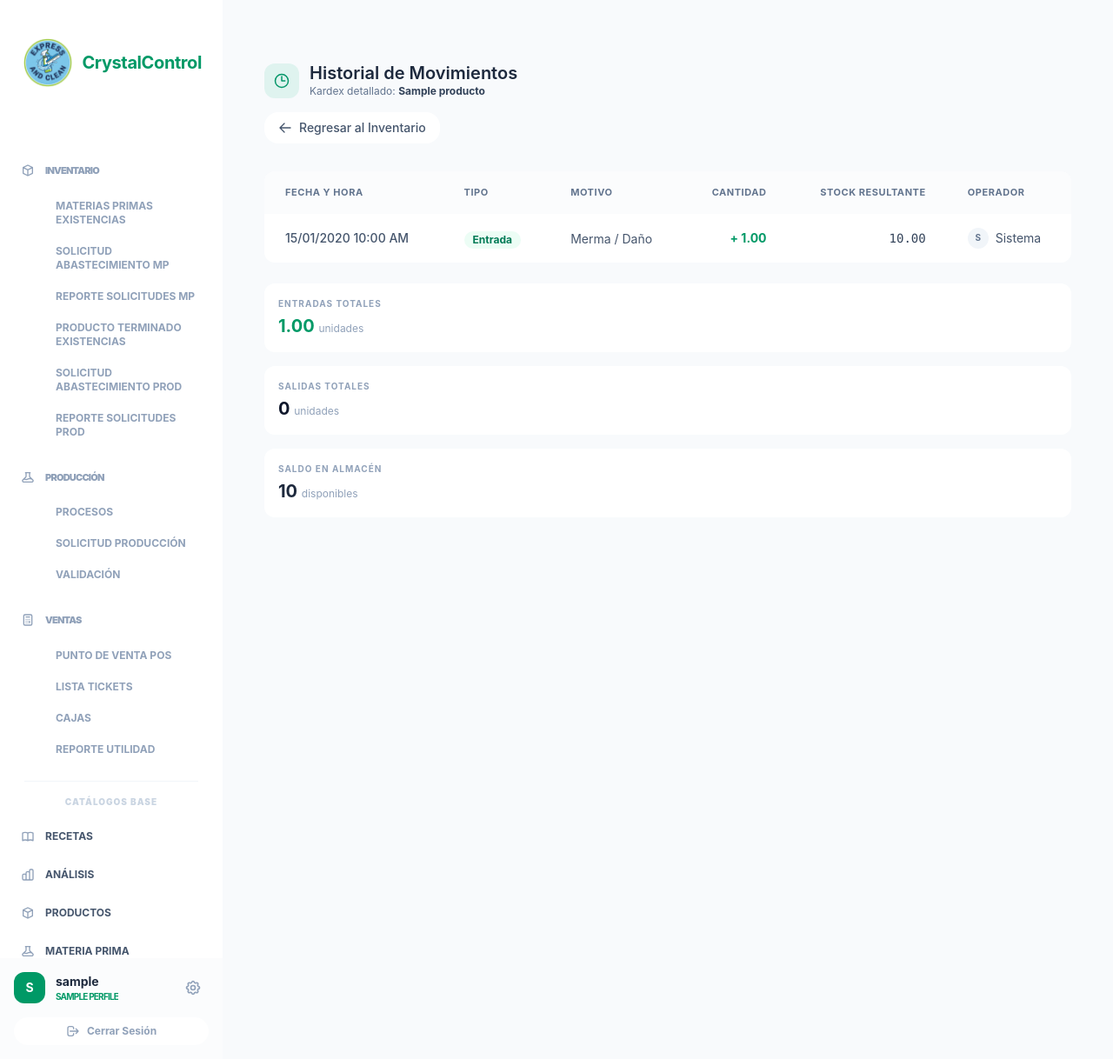
After one commit to IDGS-801-23001502/CrystalControl, a Flask app: template templates/production/inventory_pt_history.html in a window 1280 px wide. The commit adds this page. Shown: the whole page at 87% size. Run offline with Flask 3, Linux system fonts and the light colour scheme; the template is opened without the code that fills it: values that come from a table or form of the project are taken from there, others are empty; a user stored in the database is signed in; tables that the repository leaves empty hold one stand-in row (values such as "Sample post"); parts of the project's set-up code (start-up, migrations or seed data) failed here and were passed over; some libraries are stand-ins or nearby versions.

Commit message:
05/04/2026 Cambios en inventario

```diff
--- a/templates/layout_employees.html
+++ b/templates/layout_employees.html
@@ -77,7 +77,7 @@
                 Reporte Solicitudes MP
               </a>
               <a
-                href="#"
+                href="{{url_for('production.inventory_pt')}}"
                 class="p-2 pl-4 text-xs font-bold transition-colors uppercase {{ 'text-emerald-600 border-l-2 border-emerald-500 -ml-[2px]' if request.path == '#' else 'text-slate-400 hover:text-emerald-600' }}"
               >
                 Producto Terminado Existencias
--- a/templates/production/inventory_pt.html
+++ b/templates/production/inventory_pt.html
@@ -106,7 +106,7 @@
                 {% endif %}
                 <div>
                     <span class="font-bold text-slate-800 block">{{ prod.name }}</span>
-                    <span class="text-[10px] text-slate-400">ID: #{{ prod.id }}</span>
+                    <span class="text-[10px] text-slate-400">ID: #{{ prod.barcode }}</span>
                 </div>
             </div>
           </th>
@@ -146,7 +146,7 @@
             <div class="flex items-center justify-center gap-2">
                 <a href="#" class="emerald-link hover:underline text-xs font-medium">Ver Lotes</a>
                 <span class="text-slate-300">|</span>
-                <a href="#" class="text-slate-500 hover:text-slate-800 text-xs font-medium">Historial</a>
+                <a href="{{url_for('production.inventory_pt_history',product_id=prod.id)}}" class="text-slate-500 hover:text-slate-800 text-xs font-medium">Historial</a>
             </div>
           </td>
         </tr>
--- /dev/null
+++ b/templates/production/inventory_pt_history.html
@@ -0,0 +1,135 @@
+{% extends "layout_employees.html" %}
+{% block content %}
+
+<style>
+  .emerald-icon-bg { background-color: rgba(16, 185, 129, 0.10); border-color: rgba(16, 185, 129, 0.20); }
+  .emerald-icon { color: #059669; }
+  .emerald-badge { background-color: rgba(16, 185, 129, 0.10); border-color: rgba(16, 185, 129, 0.20); color: #047857; }
+</style>
+
+<div class="max-w-7xl mx-auto mt-10 px-4 mb-10">
+
+  <div class="flex flex-col md:flex-row md:items-center justify-between gap-4 mb-8">
+    <div class="flex items-center gap-3">
+      <div class="emerald-icon-bg flex items-center justify-center w-10 h-10 rounded-xl border">
+        <svg class="emerald-icon w-5 h-5" xmlns="http://www.w3.org/2000/svg" fill="none" viewBox="0 0 24 24" stroke-width="1.8" stroke="currentColor">
+          <path stroke-linecap="round" stroke-linejoin="round" d="M12 6v6h4.5m4.5 0a9 9 0 1 1-18 0 9 9 0 0 1 18 0Z" />
+        </svg>
+      </div>
+      <div>
+        <h1 class="text-xl font-semibold text-slate-800 leading-tight">Historial de Movimientos</h1>
+        <p class="text-xs text-slate-500">Kardex detallado: <span class="font-bold text-slate-700">{{ producto.name }}</span></p>
+      </div>
+    </div>
+
+    <div class="flex items-center gap-3">
+      <a href="{{ url_for('production.inventory_pt') }}"
+         class="flex items-center gap-2 px-4 py-2 text-sm font-medium text-slate-600 bg-white border border-slate-200 rounded-lg hover:bg-slate-50 transition-all active:scale-95 shadow-sm">
+        <svg class="w-4 h-4" xmlns="http://www.w3.org/2000/svg" fill="none" viewBox="0 0 24 24" stroke-width="2" stroke="currentColor">
+          <path stroke-linecap="round" stroke-linejoin="round" d="M10.5 19.5 3 12m0 0 7.5-7.5M3 12h18" />
+        </svg>
+        Regresar al Inventario
+      </a>
+    </div>
+  </div>
+
+  <div class="bg-white border border-slate-200 rounded-xl shadow-sm overflow-hidden">
+    <div class="overflow-x-auto">
+      <table class="w-full text-left border-collapse">
+        <thead>
+          <tr class="bg-slate-50/50 border-b border-slate-200">
+            <th class="px-6 py-4 text-[11px] font-bold text-slate-500 uppercase tracking-wider">Fecha y Hora</th>
+            <th class="px-6 py-4 text-[11px] font-bold text-slate-500 uppercase tracking-wider">Tipo</th>
+            <th class="px-6 py-4 text-[11px] font-bold text-slate-500 uppercase tracking-wider">Motivo</th>
+            <th class="px-6 py-4 text-[11px] font-bold text-slate-500 uppercase tracking-wider text-right">Cantidad</th>
+            <th class="px-6 py-4 text-[11px] font-bold text-slate-500 uppercase tracking-wider text-right">Stock Resultante</th>
+            <th class="px-6 py-4 text-[11px] font-bold text-slate-500 uppercase tracking-wider">Operador</th>
+          </tr>
+        </thead>
+        <tbody class="divide-y divide-slate-100">
+          {% for mov in movimientos %}
+          <tr class="hover:bg-slate-50/50 transition-colors">
+            <td class="px-6 py-4 text-sm text-slate-600 font-medium">
+              {{ mov.timestamp.strftime('%d/%m/%Y %I:%M %p') }}
+            </td>
+            <td class="px-6 py-4">
+              {% if mov.type == 1 %}
+                <span class="inline-flex items-center px-2.5 py-0.5 rounded-full text-xs font-bold bg-emerald-50 text-emerald-700 border border-emerald-100">
+                  Entrada
+                </span>
+              {% else %}
+                <span class="inline-flex items-center px-2.5 py-0.5 rounded-full text-xs font-bold bg-rose-50 text-rose-700 border border-rose-100">
+                  Salida
+                </span>
+              {% endif %}
+            </td>
+            <td class="px-6 py-4">
+              <span class="text-sm text-slate-600">
+                {% if mov.reason == 1 %} Merma / Daño
+                {% elif mov.reason == 2 %} Producción Terminada
+                {% elif mov.reason == 3 %} Ajuste Manual
+                {% elif mov.reason == 4 %} Devolución
+                {% else %} Movimiento General {% endif %}
+              </span>
+            </td>
+            <td class="px-6 py-4 text-sm text-right font-bold {{ 'text-emerald-600' if mov.type == 1 else 'text-rose-600' }}">
+              {{ '+' if mov.type == 1 else '-' }} {{ mov.quantity }}
+            </td>
+            <td class="px-6 py-4 text-sm text-right font-mono text-slate-700">
+              {{ mov.resulting_stock }}
+            </td>
+            <td class="px-6 py-4">
+              <div class="flex items-center gap-2">
+                <div class="w-6 h-6 rounded-full bg-slate-100 flex items-center justify-center text-[10px] font-bold text-slate-500 border border-slate-200">
+                  {{ mov.usuario.username[0].upper() if mov.usuario else 'S' }}
+                </div>
+                <span class="text-sm text-slate-600">{{ mov.usuario.username if mov.usuario else 'Sistema' }}</span>
+              </div>
+            </td>
+          </tr>
+          {% else %}
+          <tr>
+            <td colspan="6" class="px-6 py-20 text-center">
+              <div class="flex flex-col items-center">
+                <div class="p-4 bg-slate-50 rounded-full mb-4">
+                  <svg class="w-10 h-10 text-slate-300" xmlns="http://www.w3.org/2000/svg" fill="none" viewBox="0 0 24 24" stroke-width="1.5" stroke="currentColor">
+                    <path stroke-linecap="round" stroke-linejoin="round" d="M20.25 7.5l-.625 10.632a2.25 2.25 0 0 1-2.247 2.118H6.622a2.25 2.25 0 0 1-2.247-2.118L3.75 7.5m6 4.125l2.25 2.25m0 0l2.25 2.25M12 13.875l2.25-2.25M12 13.875l-2.25 2.25M3.375 7.5h17.25c.621 0 1.125-.504 1.125-1.125v-1.5c0-.621-.504-1.125-1.125-1.125H3.375c-.621 0-1.125.504-1.125 1.125v1.5c0 .621.504 1.125 1.125 1.125z" />
+                  </svg>
+                </div>
+                <h3 class="text-slate-800 font-semibold">Sin historial disponible</h3>
+                <p class="text-slate-500 text-sm max-w-xs mx-auto mt-1">Este producto aún no registra movimientos de stock en el sistema.</p>
+              </div>
+            </td>
+          </tr>
+          {% endfor %}
+        </tbody>
+      </table>
+    </div>
+  </div>
+
+  <div class="grid grid-cols-1 md:grid-cols-3 gap-4 mt-6">
+    <div class="bg-white border border-slate-200 p-4 rounded-xl">
+      <p class="text-[10px] font-bold text-slate-400 uppercase tracking-widest">Entradas Totales</p>
+      <p class="text-xl font-bold text-emerald-600 mt-1">
+        {% set total_in = movimientos | selectattr('type', 'equalto', 1) | map(attribute='quantity') | sum %}
+        {{ total_in }} <span class="text-xs font-normal text-slate-400">unidades</span>
+      </p>
+    </div>
+    <div class="bg-white border border-slate-200 p-4 rounded-xl">
+        <p class="text-[10px] font-bold text-slate-400 uppercase tracking-widest">Salidas Totales</p>
+        <p class="text-xl font-bold text-rose-600 mt-1">
+          {% set total_out = movimientos | selectattr('type', 'equalto', 2) | map(attribute='quantity') | sum %}
+          {{ total_out }} <span class="text-xs font-normal text-slate-400">unidades</span>
+        </p>
+      </div>
+      <div class="bg-white border border-slate-200 p-4 rounded-xl border-b-emerald-500 border-b-4">
+        <p class="text-[10px] font-bold text-slate-400 uppercase tracking-widest">Saldo en Almacén</p>
+        <p class="text-xl font-bold text-slate-800 mt-1">
+          {{ producto.stock }} <span class="text-xs font-normal text-slate-400">disponibles</span>
+        </p>
+      </div>
+  </div>
+
+</div>
+
+{% endblock %}
```
Also changed, not shown: forms.py (+25 -0 lines), modules/production.py (+82 -20 lines), modules/products.py (+20 -14 lines), templates/production/add.html (+3 -4 lines), templates/production/inventory_pt_adjustment.html (+51 -45 lines).
